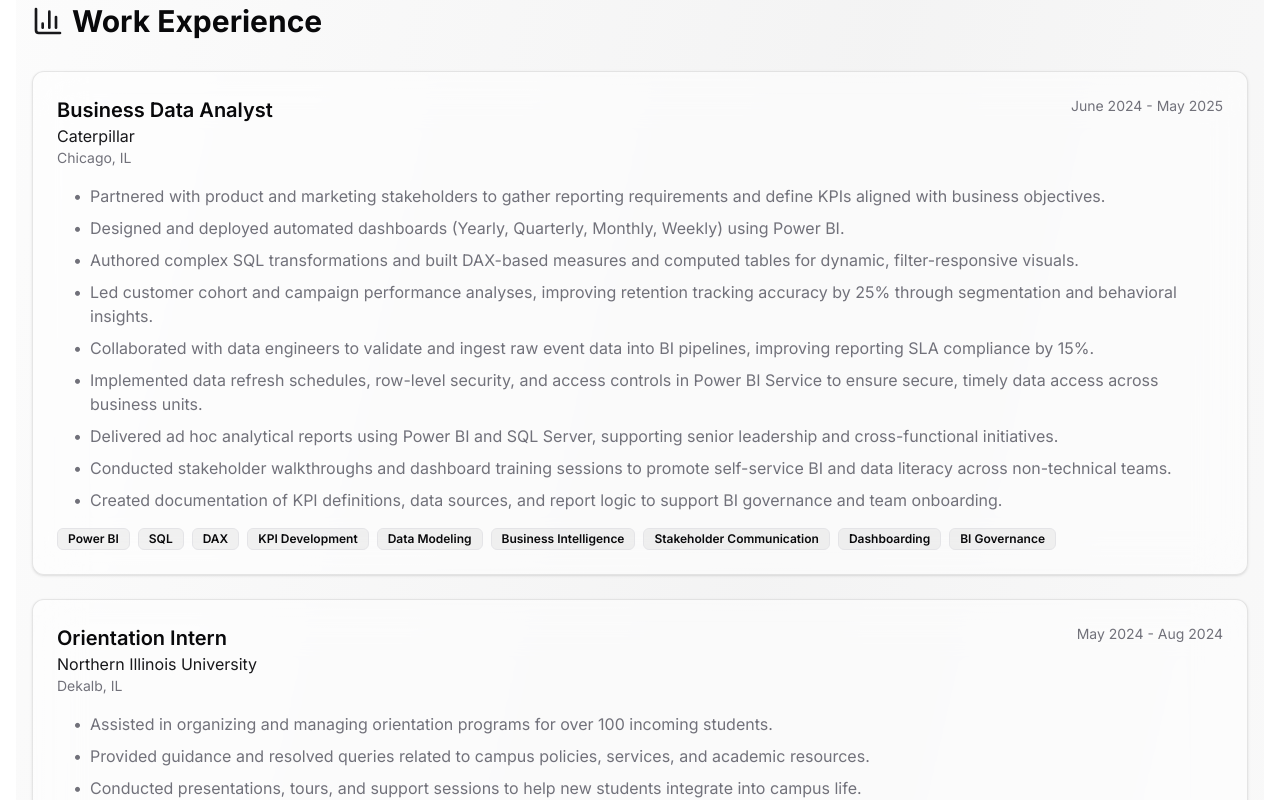
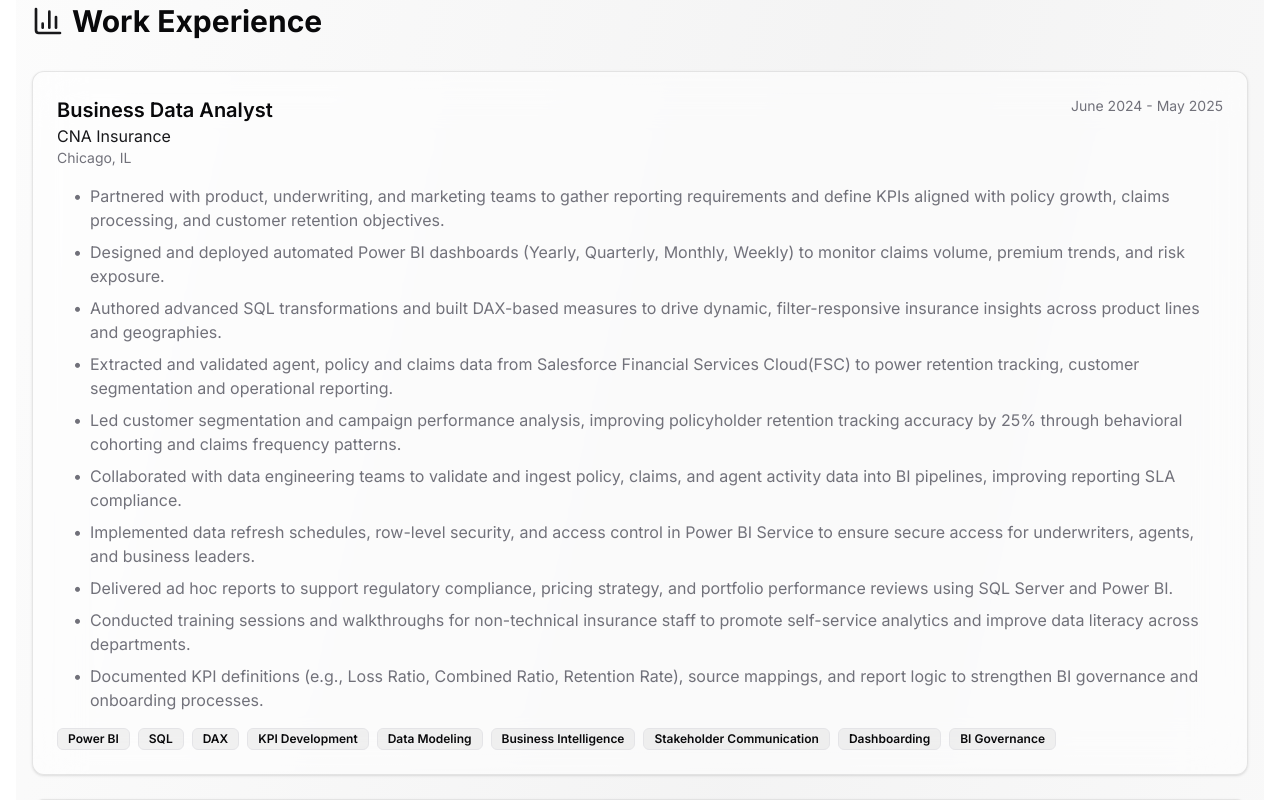
Before and after one commit to Sushmi08B/Portfolio, a Next.js app: page /about in a window 1280 px wide. Shown: the part 1680-2480 px from the top of the page. Built offline with nearby package versions, Linux system fonts and the light colour scheme.

Commit message:
Latest Changes

```diff
--- a/src/data/experience.ts
+++ b/src/data/experience.ts
@@ -20,21 +20,22 @@ export interface Experience {
 export const experiences: Experience[] = [
   {
     title: "Business Data Analyst",
-    company: "Caterpillar",
+    company: "CNA Insurance",
     location: "Chicago, IL",
     startDate: "June 2024",
     endDate: "May 2025",
     achievements: [
-      { text: "Partnered with product and marketing stakeholders to gather reporting requirements and define KPIs aligned with business objectives." },
-      { text: "Designed and deployed automated dashboards (Yearly, Quarterly, Monthly, Weekly) using Power BI." },
-      { text: "Authored complex SQL transformations and built DAX-based measures and computed tables for dynamic, filter-responsive visuals." },
-      { text: "Led customer cohort and campaign performance analyses, improving retention tracking accuracy by 25% through segmentation and behavioral insights." },
-      { text: "Collaborated with data engineers to validate and ingest raw event data into BI pipelines, improving reporting SLA compliance by 15%." },
-      { text: "Implemented data refresh schedules, row-level security, and access controls in Power BI Service to ensure secure, timely data access across business units." },
-      { text: "Delivered ad hoc analytical reports using Power BI and SQL Server, supporting senior leadership and cross-functional initiatives." },
-      { text: "Conducted stakeholder walkthroughs and dashboard training sessions to promote self-service BI and data literacy across non-technical teams." },
-      { text: "Created documentation of KPI definitions, data sources, and report logic to support BI governance and team onboarding." }
-    ],
+      { text: "Partnered with product, underwriting, and marketing teams to gather reporting requirements and define KPIs aligned with policy growth, claims processing, and customer retention objectives." },
+      { text: "Designed and deployed automated Power BI dashboards (Yearly, Quarterly, Monthly, Weekly) to monitor claims volume, premium trends, and risk exposure." },
+      { text: "Authored advanced SQL transformations and built DAX-based measures to drive dynamic, filter-responsive insurance insights across product lines and geographies." },
+      { text: "Extracted and validated agent, policy and claims data from Salesforce Financial Services Cloud(FSC) to power retention tracking, customer segmentation and operational reporting." },
+      { text: "Led customer segmentation and campaign performance analysis, improving policyholder retention tracking accuracy by 25% through behavioral cohorting and claims frequency patterns." },
+      { text: "Collaborated with data engineering teams to validate and ingest policy, claims, and agent activity data into BI pipelines, improving reporting SLA compliance." },
+      { text: "Implemented data refresh schedules, row-level security, and access control in Power BI Service to ensure secure access for underwriters, agents, and business leaders." },
+      { text: "Delivered ad hoc reports to support regulatory compliance, pricing strategy, and portfolio performance reviews using SQL Server and Power BI." },
+      { text: "Conducted training sessions and walkthroughs for non-technical insurance staff to promote self-service analytics and improve data literacy across departments." },
+      { text: "Documented KPI definitions (e.g., Loss Ratio, Combined Ratio, Retention Rate), source mappings, and report logic to strengthen BI governance and onboarding processes." }
+],
     skills: [
       { name: "Power BI" },
       { name: "SQL" },
@@ -98,7 +99,7 @@ export const experiences: Experience[] = [
     company: "Walmart",
     location: "Chennai, India",
     startDate: "Mar 2021",
-    endDate: "Jul 2023",
+    endDate: "Aug 2023",
     achievements: [
       { text: "Designed and maintained retail performance dashboards in Tableau, supporting over 50 business users across marketing, sales, and supply chain teams." },
       { text: "Extracted, cleaned, and analyzed over 10M+ monthly transactions using SQL and Python to uncover fraud indicators and inventory anomalies." },
```
Also changed, not shown: 1 other file (tests, documents, lock files or other folders).
